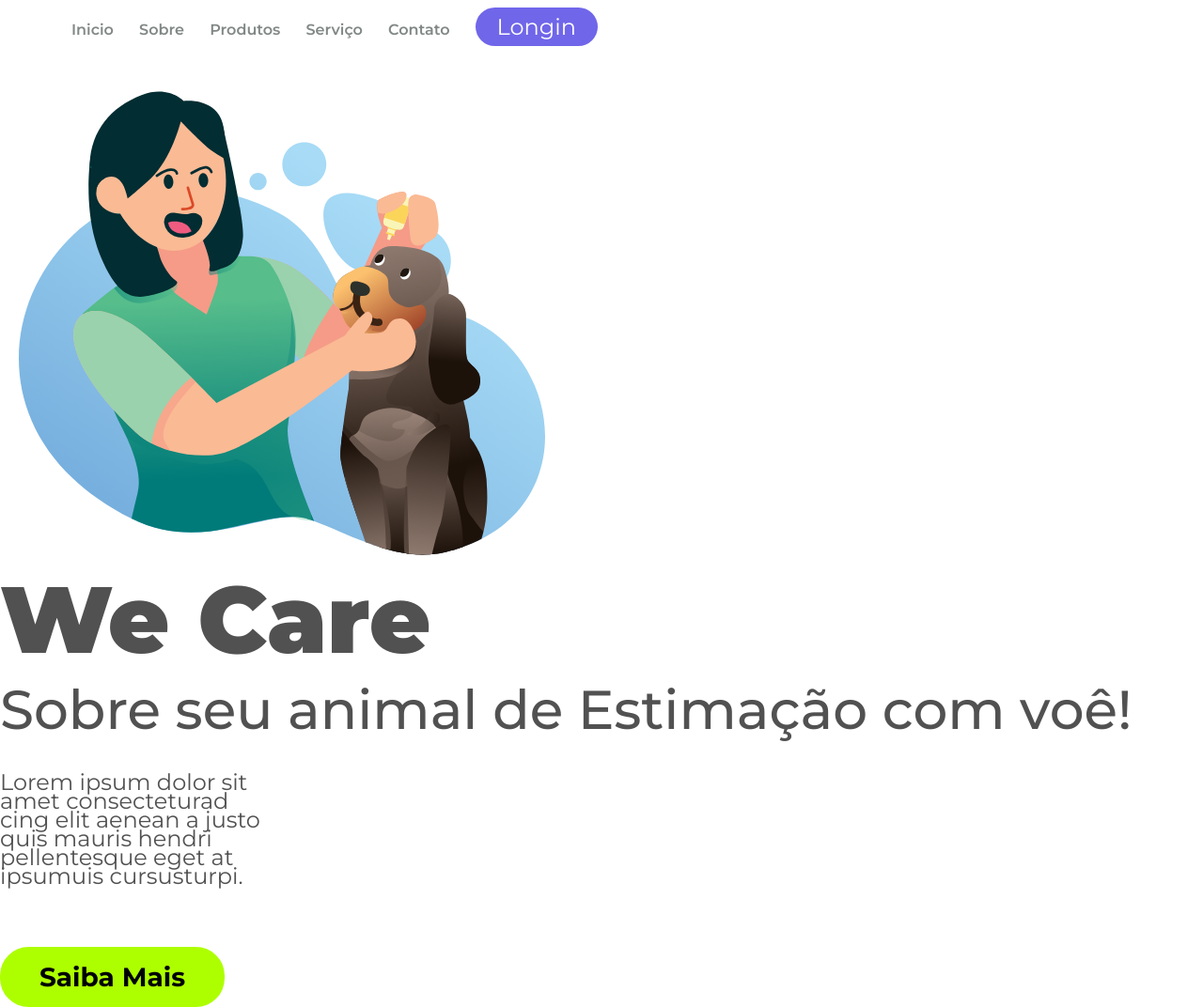
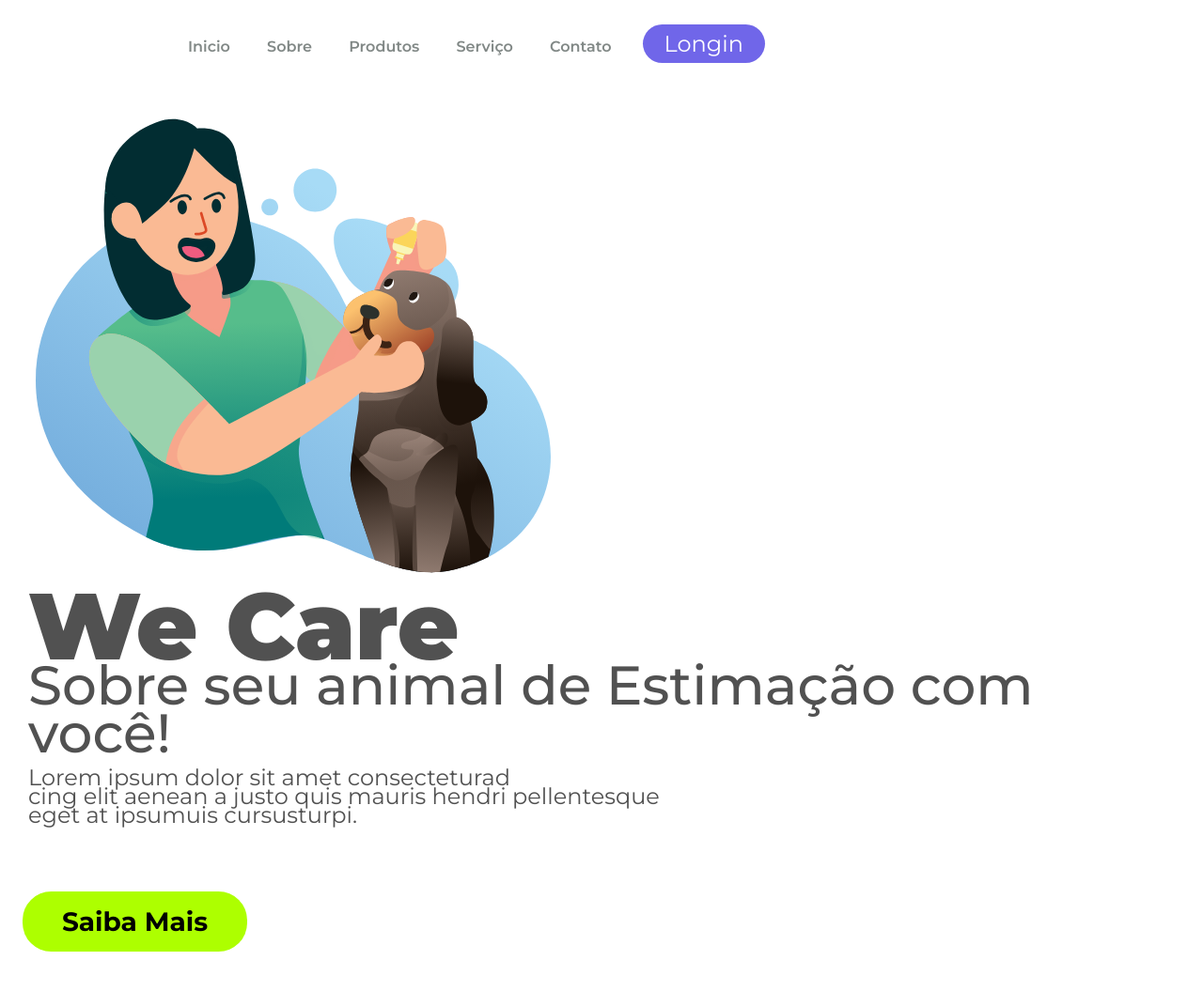
Before and after one commit to MarceloNaja79/Projeto-Wide-coverage, a plain HTML site: page Projetos acabados/We Care/index.html in a window 1280 px wide. Shown: the whole page at 94% size. After the commit the page ends 1037 px from the top, so only its background shows below. Drawn offline with Linux system fonts and the light colour scheme.

Commit message:
atualização do cod.

```diff
--- a/Projetos acabados/We Care/index.html
+++ b/Projetos acabados/We Care/index.html
@@ -30,9 +30,9 @@
         <section>
 
             <h1>We Care</h1>
-                <h2>Sobre seu animal de Estimação com voê!</h2>
+            <h2>Sobre seu animal de Estimação com você!</h2>
             <p>Lorem ipsum dolor sit amet consecteturad<br>
-                    cing elit aenean a justo quis mauris hendri<br>
+                cing elit aenean a justo quis mauris hendri
                 pellentesque eget at ipsumuis cursusturpi.</p>
 
             <button class="botton-main">Saiba Mais</button>
--- a/Projetos acabados/We Care/style.css
+++ b/Projetos acabados/We Care/style.css
@@ -1,13 +1,13 @@
 * {
     font-family: "Montserrat", serif;
     margin: 0;
-    padding: 0;
+    padding: 6px;
     box-sizing: border-box;
 
 }
 
 header {
-    margin: -200px 0 -170px 76px;
+    margin: -200px 0 -170px 176px;
 
 }
 
@@ -46,14 +46,14 @@ section {
 h1 {
     font-weight: 900;
     font-size: 100px;
-    line-height: 122px;
+    line-height: 52px;
     color: #515151;
 }
 
 h2 {
     font-weight: 500;
     font-size: 58px;
-    line-height: 71px;
+    line-height: 51px;
     color: #515151;
 }
 
@@ -62,9 +62,9 @@ p {
     font-size: 24px;
     line-height: 20px;
     color: #515151;
-    width: 315px;
-margin-top: 32px;
-margin-bottom: 65px;
+    width: 715px;
+    margin-top: 0px;
+    margin-bottom: 65px;
 }
 
 .botton-main {
@@ -77,8 +77,18 @@ margin-bottom: 65px;
     filter: drop-shadow(#3a2424)0, 4px, 4px;
     font-weight: 700;
     font-size: 28px;
-    line-height: 34px;
+    line-height: 50px;
     color: #000;
 
+}
+
+
+
+
+@media (max-width: 600px) {
+    .logo-image {
+        width: 490px;
+        height: 450px;
+    }
 
 }
```
Lines whose indentation alone changed are shown as unchanged.
